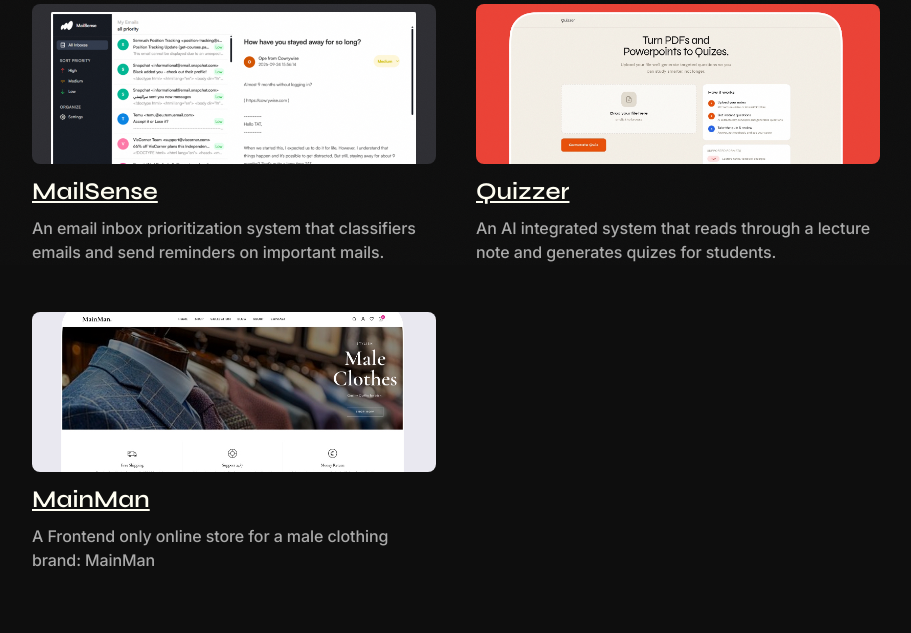
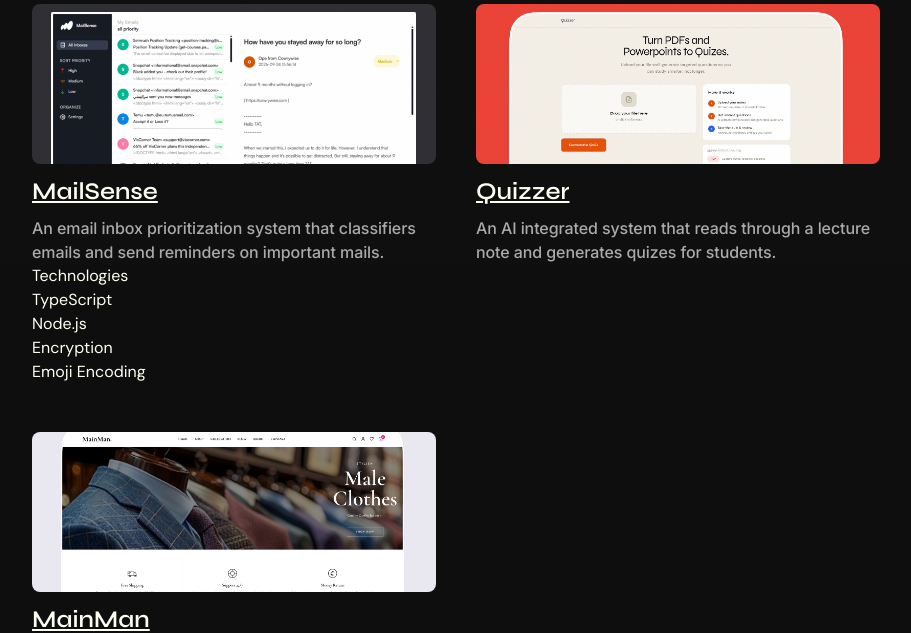
Before and after one commit to tatstephenweb/tat, a Flask app: page /works in a window 1280 px wide. Shown: the part 535-1168 px from the top of the page, without its empty margins (184-1095 px from the left). Run offline with Flask 3, Linux system fonts and the light colour scheme; some libraries are stand-ins or nearby versions.

Commit message:
Refactor works.html to enhance project presentation

```diff
--- a/templates/works.html
+++ b/templates/works.html
@@ -61,6 +61,15 @@
               <a href="#" class="font-display font-600 text-xl md:text-2xl underline">MailSense</a>
             </div>
             <p class="text-muted mt-2 text-x1 leading-relaxed">An email inbox prioritization system that classifiers emails and send reminders on important mails.</p>
+            <div class="card" aria-labelledby="tech-title">
+              <p id="tech-title">Technologies</p>
+              <ul class="tags">
+               <li class="tag">TypeScript</li>
+               <li class="tag">Node.js</li>
+               <li class="tag">Encryption</li>
+               <li class="tag">Emoji Encoding</li>
+              </ul>
+            </div>
           </div>
         </div>
 
```
